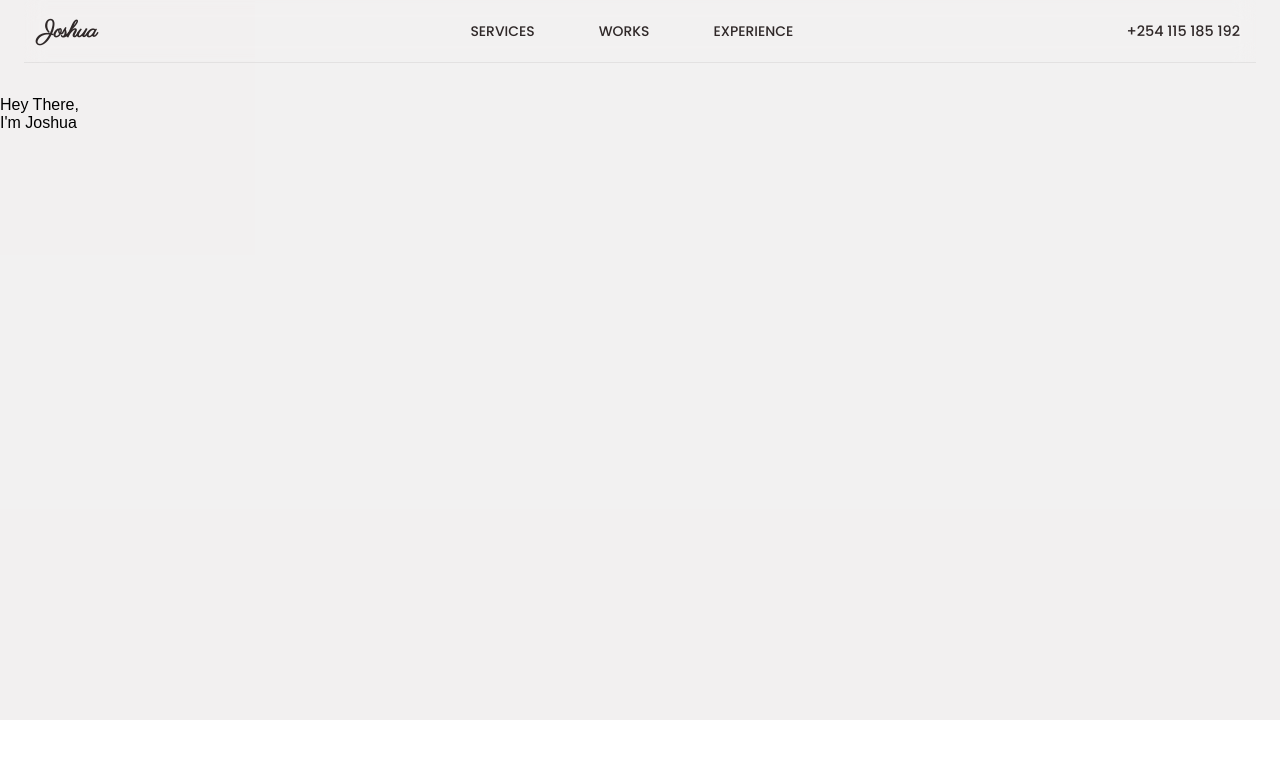
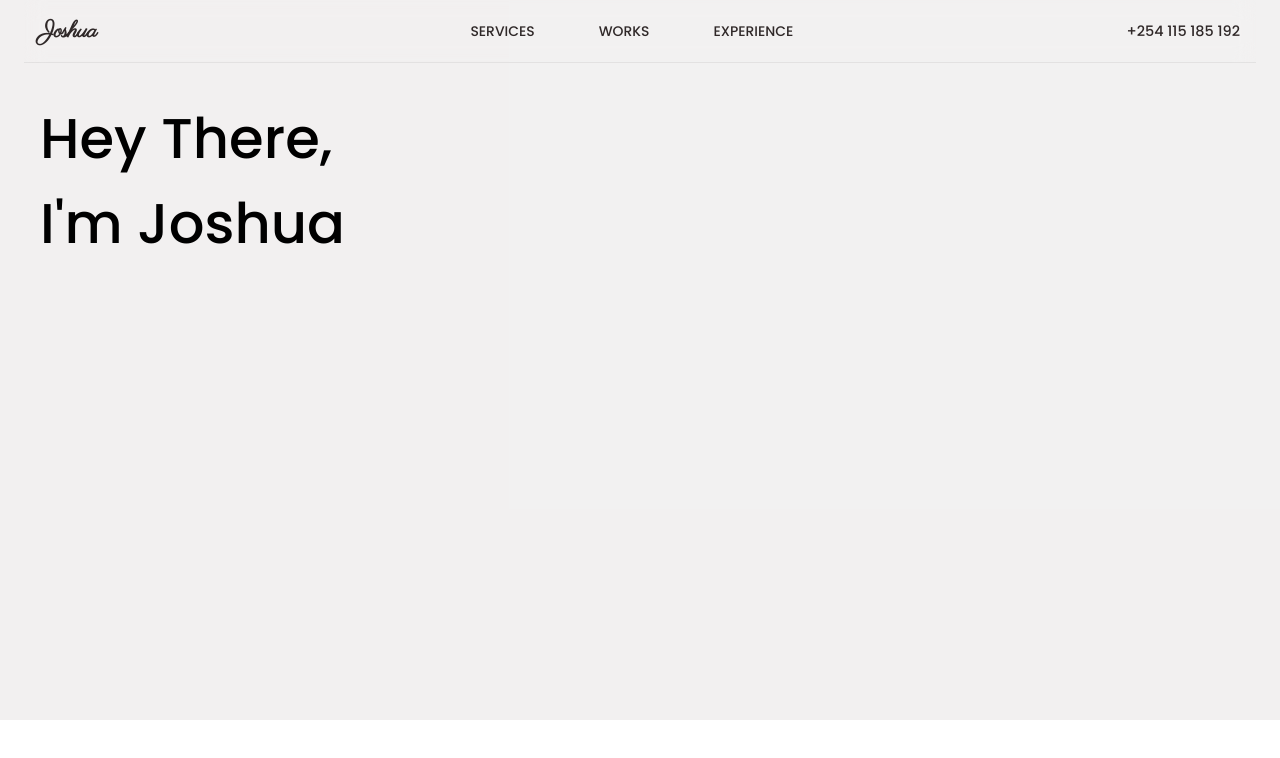
Before and after one commit to SamGombs20/NextPortfolio, a Next.js app: page / in a window 1280 px wide. Shown: the top 758 px of the page. Built offline with nearby package versions, Linux system fonts and the light colour scheme.

Commit message:
Update:Banner development

```diff
--- a/app/components/banner.tsx
+++ b/app/components/banner.tsx
@@ -1,11 +1,11 @@
 import style from "../styles/banner.module.css"
-export const Banner =()=>{
+export const Banner = () => {
     return (
         <div className={style.banner_container}>
             <div className={style.main}>
                 <div className={style.intro}>
-                <p>Hey There, <br />I'm Joshua</p>
-            </div>
+                    <p className={style.intro_name}>Hey There, <br />I'm Joshua</p>
+                </div>
             </div>
         </div>
     );
--- a/app/styles/banner.module.css
+++ b/app/styles/banner.module.css
@@ -3,6 +3,16 @@
     height: 90vh;
     background-color: var(--primary-light);
 }
-.intro{
+.main{
     padding-top: 6rem;
+    max-width: 1200px;
+    margin-left: auto;
+    margin-right: auto;
+    padding-left: 1rem;
+    padding-right: 1rem;
 }
+.intro_name{
+    font-size: 3.5rem;
+    font-weight: 500;
+    font-family: var(--font-poppins);
+}
```
